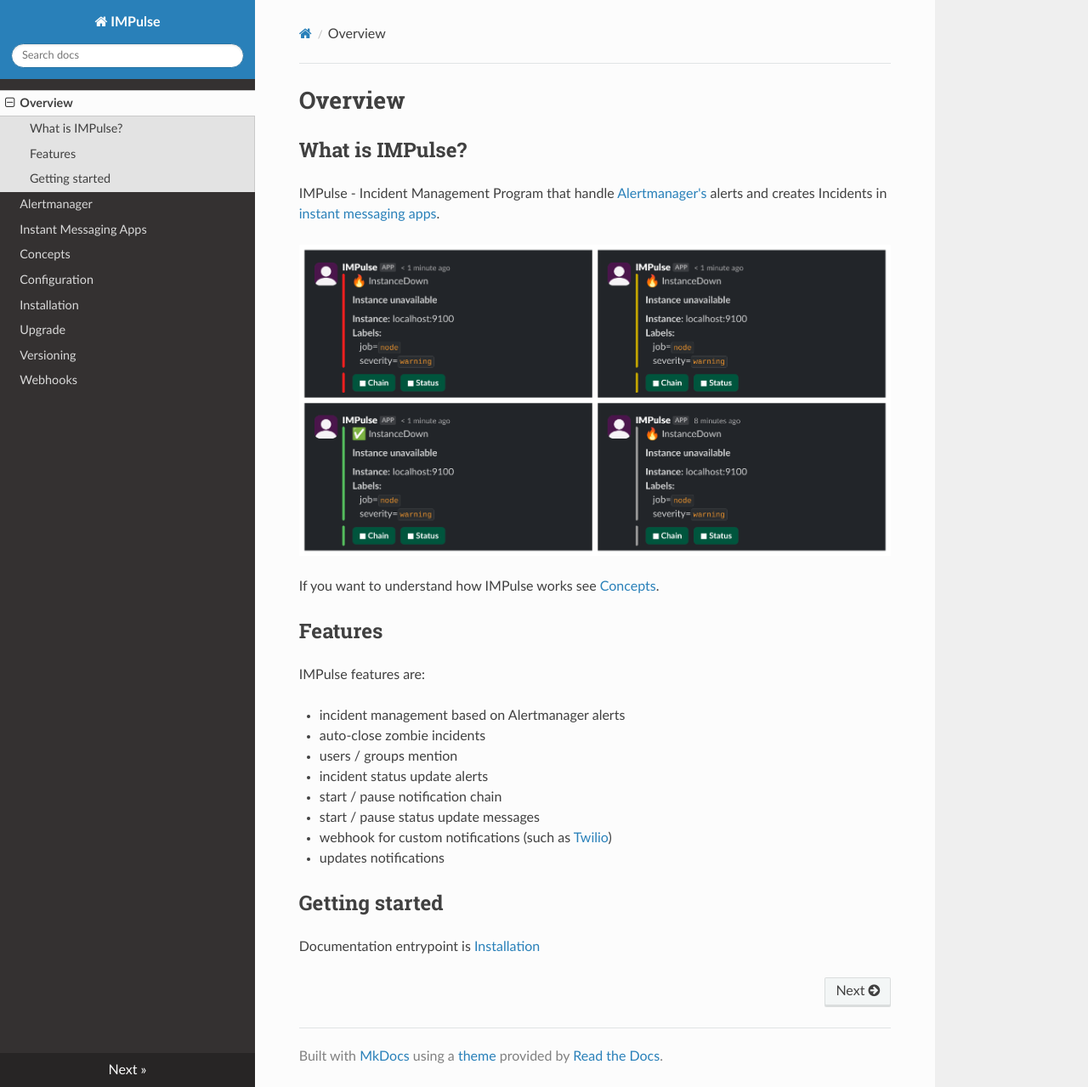
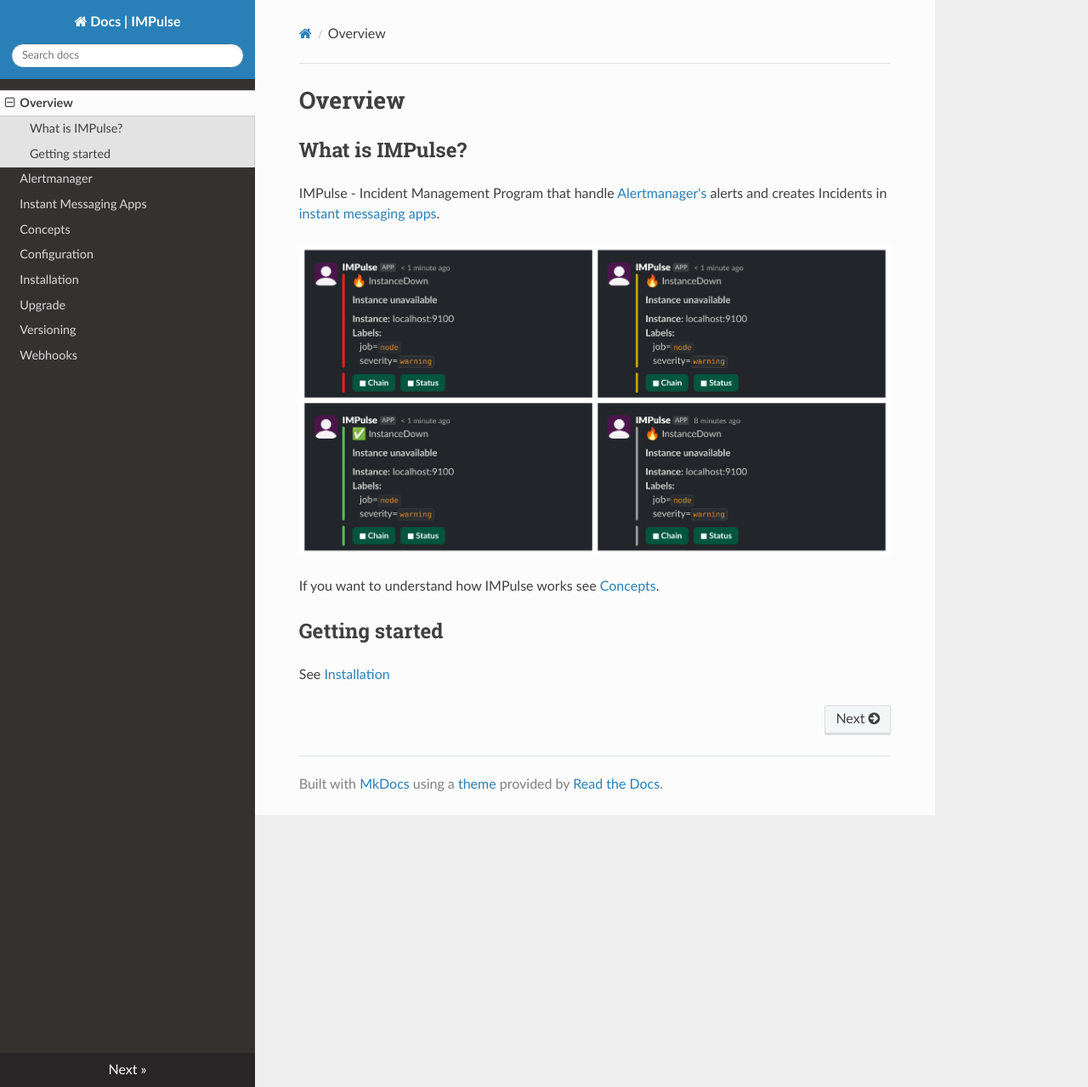
Before and after one commit to DiTsi/impulse-docs, an MkDocs documentation site: the page built from docs/index.md, in a window 1280 px wide and 1279 px high. Shown: the whole window at 85% size. Built offline with MkDocs 1.6.1, drawn with Linux system fonts in a browser that asks for light colours; nearby versions of some CDN libraries.

Commit message:
Change title and remove Features

```diff
--- a/docs/index.md
+++ b/docs/index.md
@@ -8,7 +8,7 @@ IMPulse - Incident Management Program that handle [Alertmanager's](https://prome
 
 If you want to understand how IMPulse works see [Concepts](concepts.md).
 
-## Features
+<!-- ## Features
 
 IMPulse features are:
 
@@ -19,8 +19,8 @@ IMPulse features are:
 - start / pause notification chain
 - start / pause status update messages
 - webhook for custom notifications (such as [Twilio](https://twilio.com))
-- updates notifications
+- updates notifications -->
 
 ## Getting started
 
-Documentation entrypoint is [Installation](installation.md)
+See [Installation](installation.md)
--- a/mkdocs.yml
+++ b/mkdocs.yml
@@ -1,4 +1,4 @@
-site_name: IMPulse
+site_name: Docs | IMPulse
 theme:
   name: readthedocs
 
```
